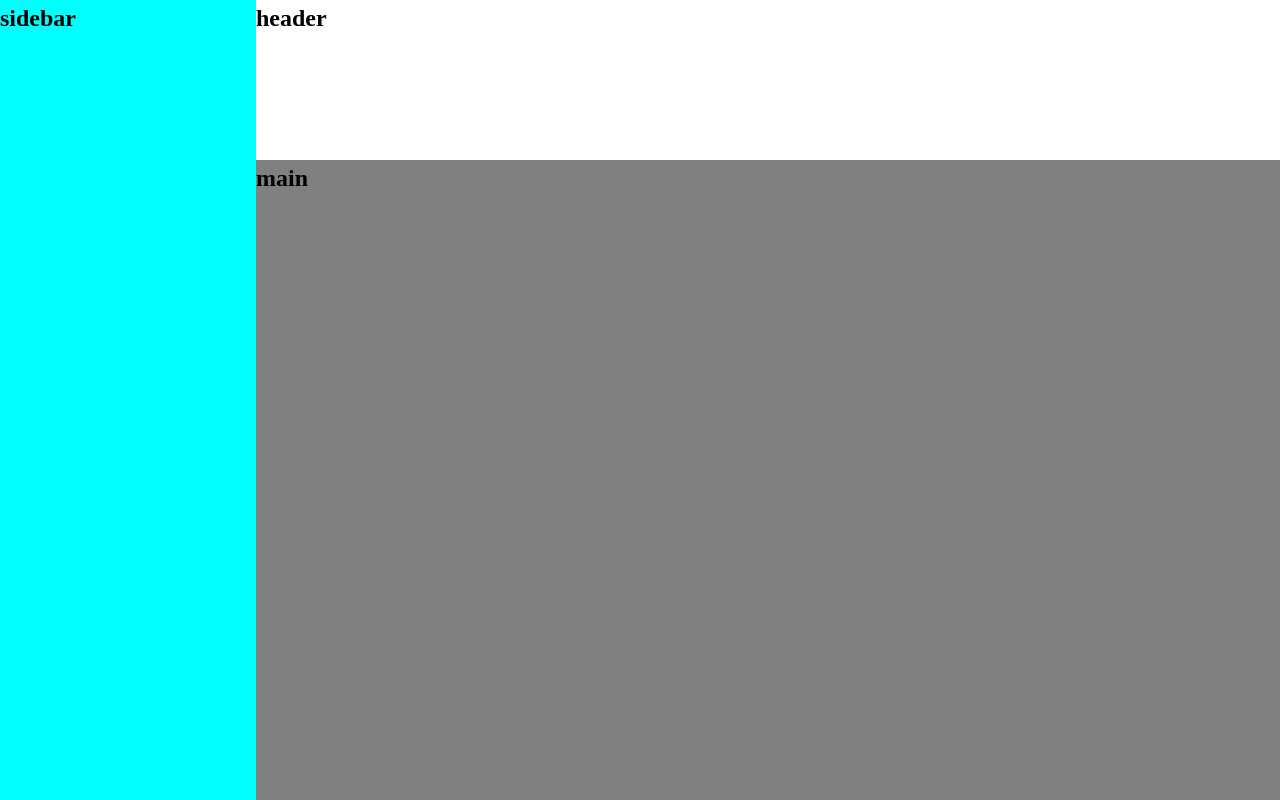
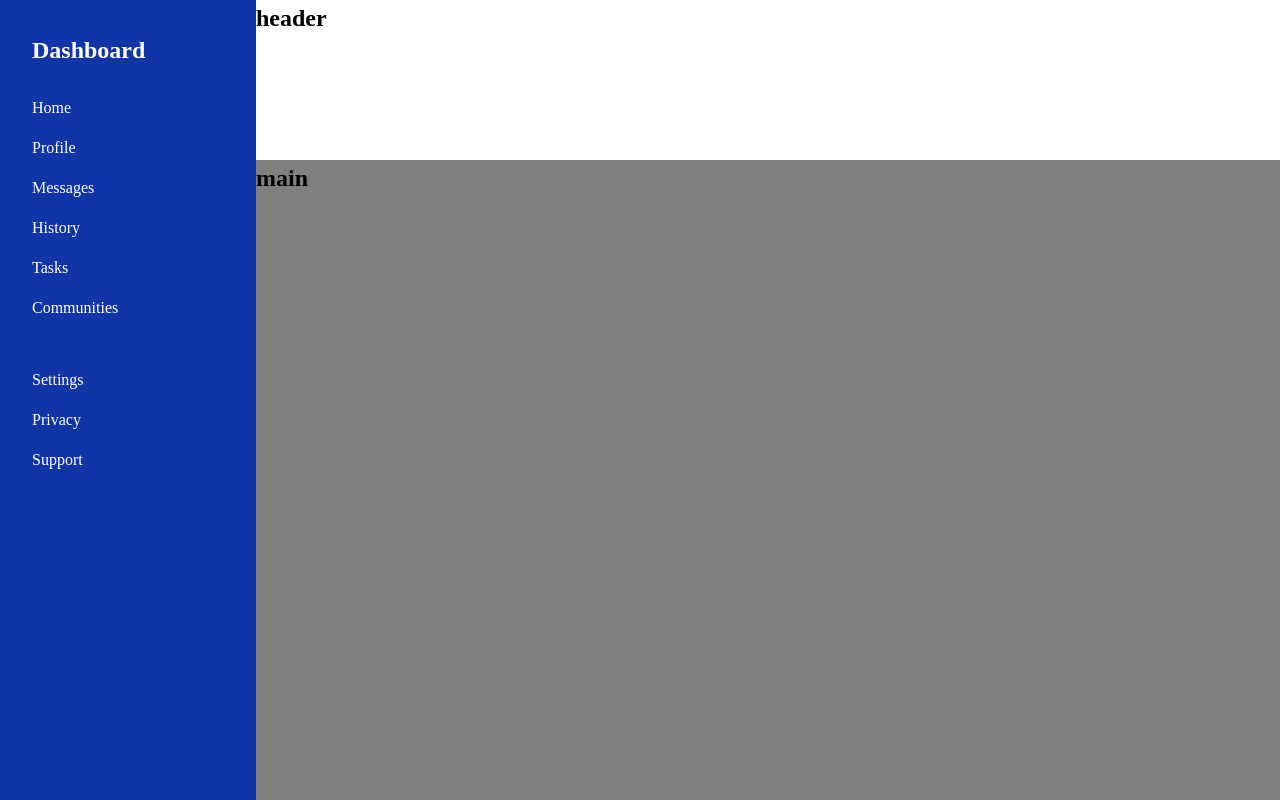
Before and after one commit to crtoomey/admin-dashboard, a plain HTML site: page index.html in a window 1280 px wide. Drawn offline with Linux system fonts and the light colour scheme.

Commit message:
Modify HTML and CSS
Modified index.html to add the children elements to the sidebar.
Modified style.css to add a grid for the sidebar that closely resembles the reference image. I may have made this more difficult than it should be, but oh well.

```diff
--- a/index.html
+++ b/index.html
@@ -6,6 +6,7 @@
     <meta name="viewport" content="width=device-width, initial-scale=1.0">
     <title>Admin Dashboard</title>
     <link rel="stylesheet" href="./style.css">
+    <script src="./script.js"></script>
 </head>
 
 <body>
@@ -17,7 +18,49 @@
         </section>
 
         <section class="sidebar">
-            <h1>sidebar</h1>
+            <div class="sidebar-grid-1">
+                <div>
+                    <h1 class="sidebar-header">Dashboard</h1>
+                </div>
+
+                <div>
+                    <a href="#" class="sidebar-link">Home</a>
+                </div>
+
+                <div>
+                    <a href="#" class="sidebar-link">Profile</a>
+                </div>
+
+                <div>
+                    <a href="#" class="sidebar-link">Messages</a>
+                </div>
+
+                <div>
+                    <a href="#" class="sidebar-link">History</a>
+                </div>
+
+                <div>
+                    <a href="#" class="sidebar-link">Tasks</a>
+                </div>
+
+                <div>
+                    <a href="#" class="sidebar-link">Communities</a>
+                </div>
+            </div>
+
+
+            <div class="sidebar-grid-2">
+                <div>
+                    <a href="#" class="sidebar-link">Settings</a>
+                </div>
+                <div>
+                    <a href="#" class="sidebar-link">Privacy</a>
+                </div>
+                <div>
+                    <a href="#" class="sidebar-link">Support</a>
+                </div>
+            </div>
+
         </section>
 
         <section class="main">
--- a/style.css
+++ b/style.css
@@ -74,8 +74,6 @@ h6 {
 
 /* top level grid setup */
 
-
-
 .grid-container {
     height: 100vh;
     width: 100vw;
@@ -90,8 +88,9 @@ h6 {
 }
 
 .sidebar {
-    background-color: aqua;
+    background-color: #1134A6;
     grid-area: sidebar;
+
 }
 
 .header {
@@ -103,3 +102,28 @@ h6 {
     background-color: gray;
     grid-area: main;
 }
+
+/* sidebar grid */
+
+.sidebar-grid-1 {
+    display: grid;
+    grid-template-rows: 4rem repeat(6, 2.5rem);
+    margin-top: 2rem;
+    margin-left: 2rem;
+}
+
+.sidebar-grid-2 {
+    display: grid;
+    grid-template-rows: repeat(3, 2.5rem);
+    margin-top: 2rem;
+    margin-left: 2rem;
+}
+
+.sidebar-header {
+    color: white;
+}
+
+.sidebar-link {
+    text-decoration: none;
+    color: white;
+}
```
